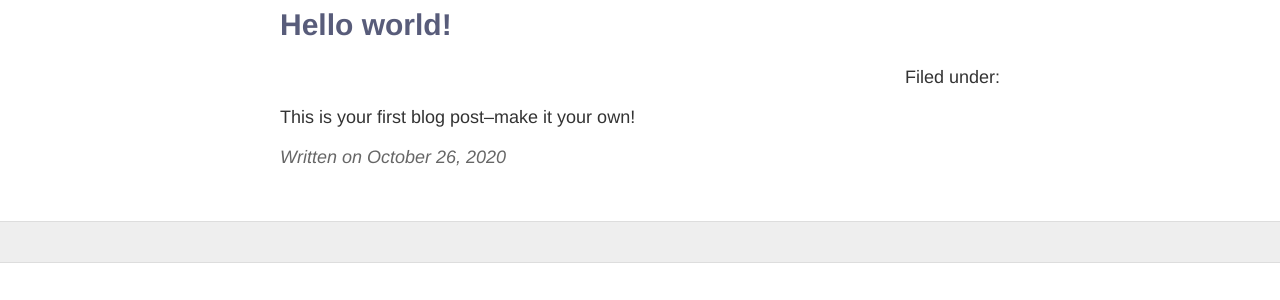
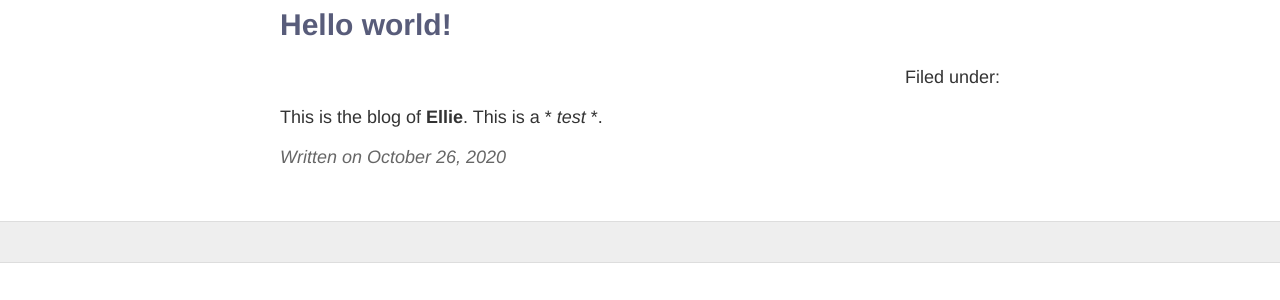
Before and after one commit to elliew1211/elliew1211.github.io, a Jekyll site: the page built from _posts/2020-10-26-Hello-World.md, in a window 1280 px wide. Shown: the part 162-462 px from the top of the page. Built offline with Jekyll 4.4.1, drawn with Linux system fonts in a browser that asks for light colours.

Commit message:
blog edit

```diff
--- a/_posts/2020-10-26-Hello-World.md
+++ b/_posts/2020-10-26-Hello-World.md
@@ -3,4 +3,4 @@ layout: post
 title: Hello world!
 ---
 
-This is your first blog post--make it your own!
+This is the blog of **Ellie**. This is a * *test* *.
```
Also changed, not shown: 1 other file.
